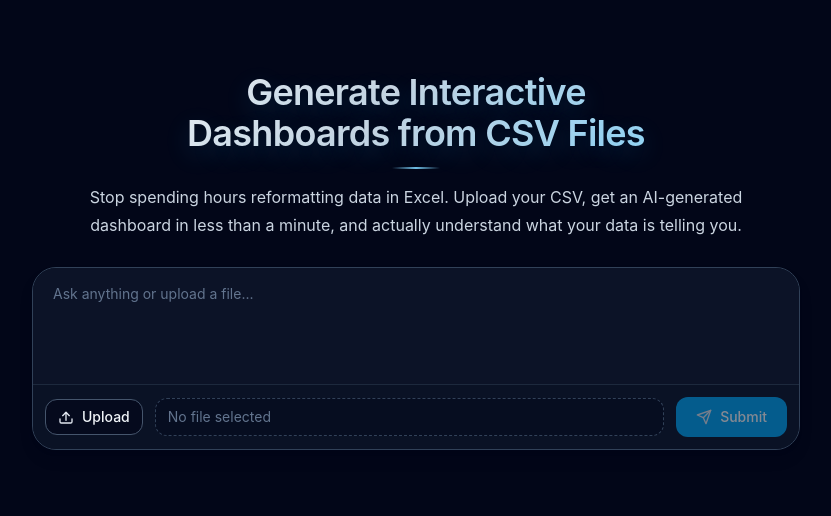
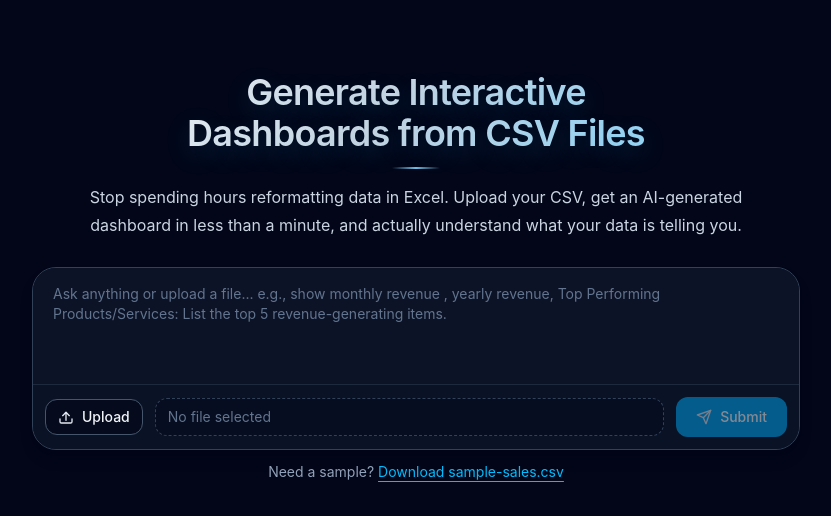
Before and after one commit to Swatigavhane/CSV-To-Dashboard, a React (Vite) app: page / in a window 1280 px wide. Shown: the top 516 px of the page, without its empty margins (224-1055 px from the left). Built offline with nearby package versions, Linux system fonts and the light colour scheme.

Commit message:
chore: added a sample csv changes

```diff
--- a/src/App.tsx
+++ b/src/App.tsx
@@ -74,9 +74,19 @@ export default function App() {
                                 </p>
                             </div>
                             <ChatInput
-                                placeholder="Ask anything or upload a file..."
+                                placeholder="Ask anything or upload a file... e.g., show monthly revenue , yearly revenue, Top Performing Products/Services: List the top 5 revenue-generating items."
                                 onSubmit={handleSubmit}
                             />
+                            <p className="mt-3 text-center text-sm text-slate-400">
+                                Need a sample?{' '}
+                                <a
+                                    href="/images/sample-sales.csv"
+                                    download="sample-sales.csv"
+                                    className="text-sky-400 underline underline-offset-4 hover:text-sky-300"
+                                >
+                                    Download sample-sales.csv
+                                </a>
+                            </p>
                             <LlmResponseStatus llmLoading={llmLoading} llmError={llmError} />
                         </div>
                     )}
```
Also changed, not shown: public/images/sample-sales.csv (added).
